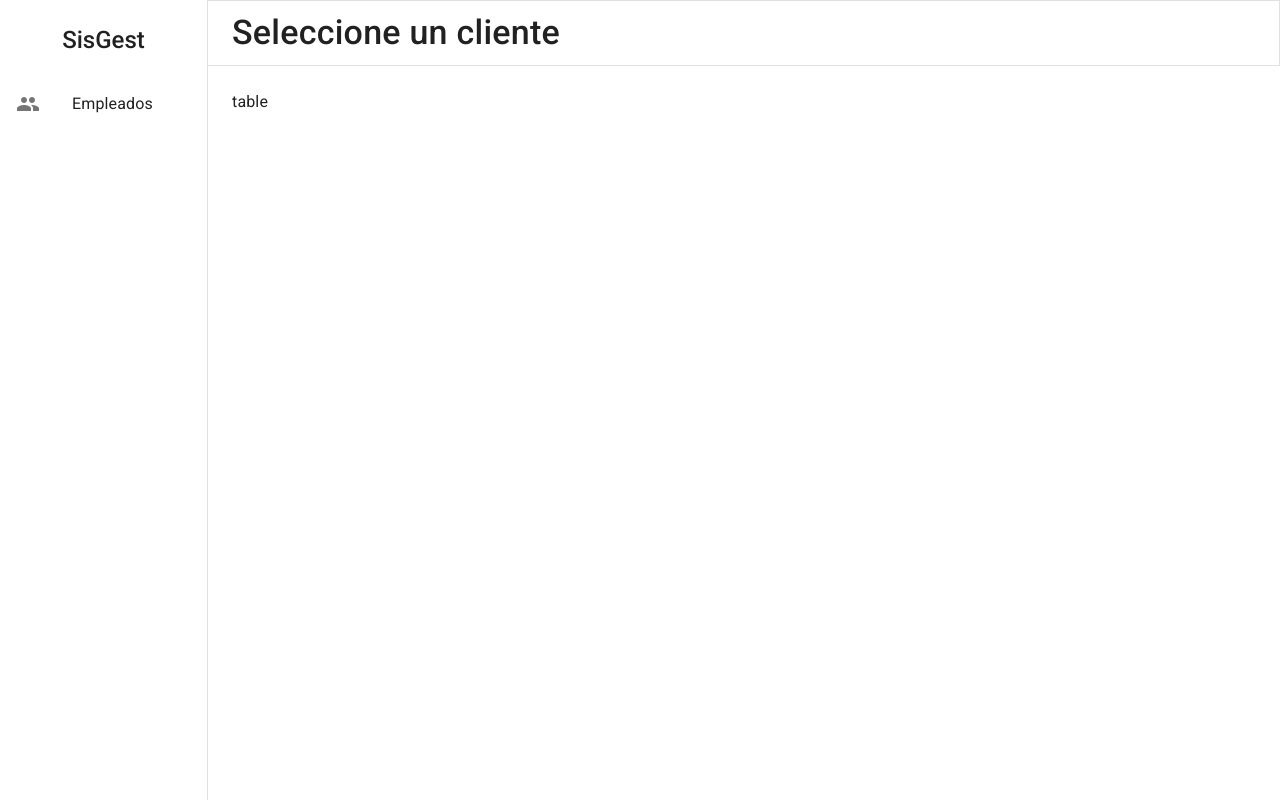
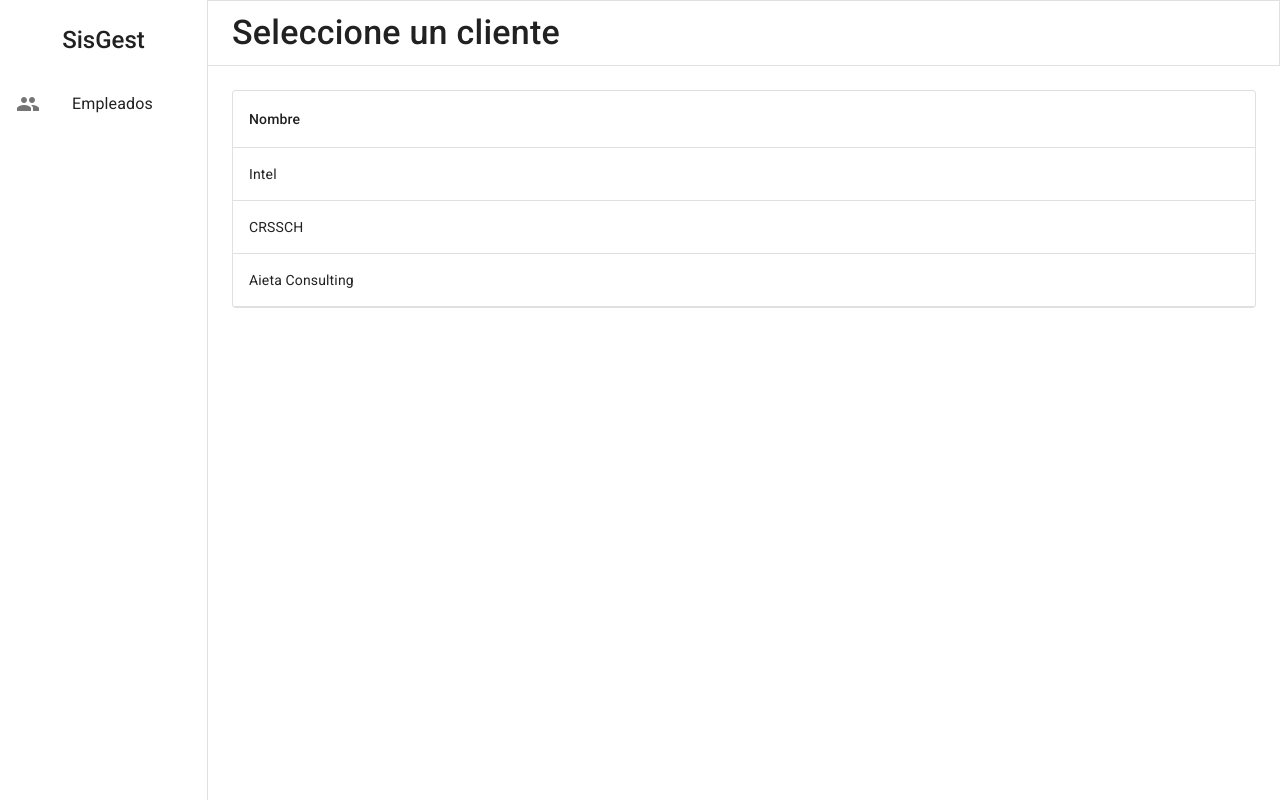
Before and after one commit to lgaieta/sisgest-frontend, a React (Vite) app: page /seleccionar-cliente in a window 1280 px wide. Built offline with nearby package versions, Linux system fonts and the light colour scheme.

Commit message:
Added Table to SelectClient page

```diff
--- a/src/pages/SelectClient.tsx
+++ b/src/pages/SelectClient.tsx
@@ -1,7 +1,35 @@
+import {
+    TableRow,
+    Paper,
+    Table,
+    TableBody,
+    TableCell,
+    TableContainer,
+    TableHead,
+} from '@mui/material';
 import Main from '../layouts/Main';
 
+const ClientExamples = ['Intel', 'CRSSCH', 'Aieta Consulting'];
+
 function SelectClient() {
-    return <Main title='Seleccione un cliente'>table</Main>;
+    return (
+        <Main title='Seleccione un cliente'>
+            <TableContainer component={Paper} variant='outlined'>
+                <Table>
+                    <TableHead>
+                        <TableCell>Nombre</TableCell>
+                    </TableHead>
+                    <TableBody>
+                        {ClientExamples.map(client => (
+                            <TableRow key={client}>
+                                <TableCell>{client}</TableCell>
+                            </TableRow>
+                        ))}
+                    </TableBody>
+                </Table>
+            </TableContainer>
+        </Main>
+    );
 }
 
 export default SelectClient;
```
